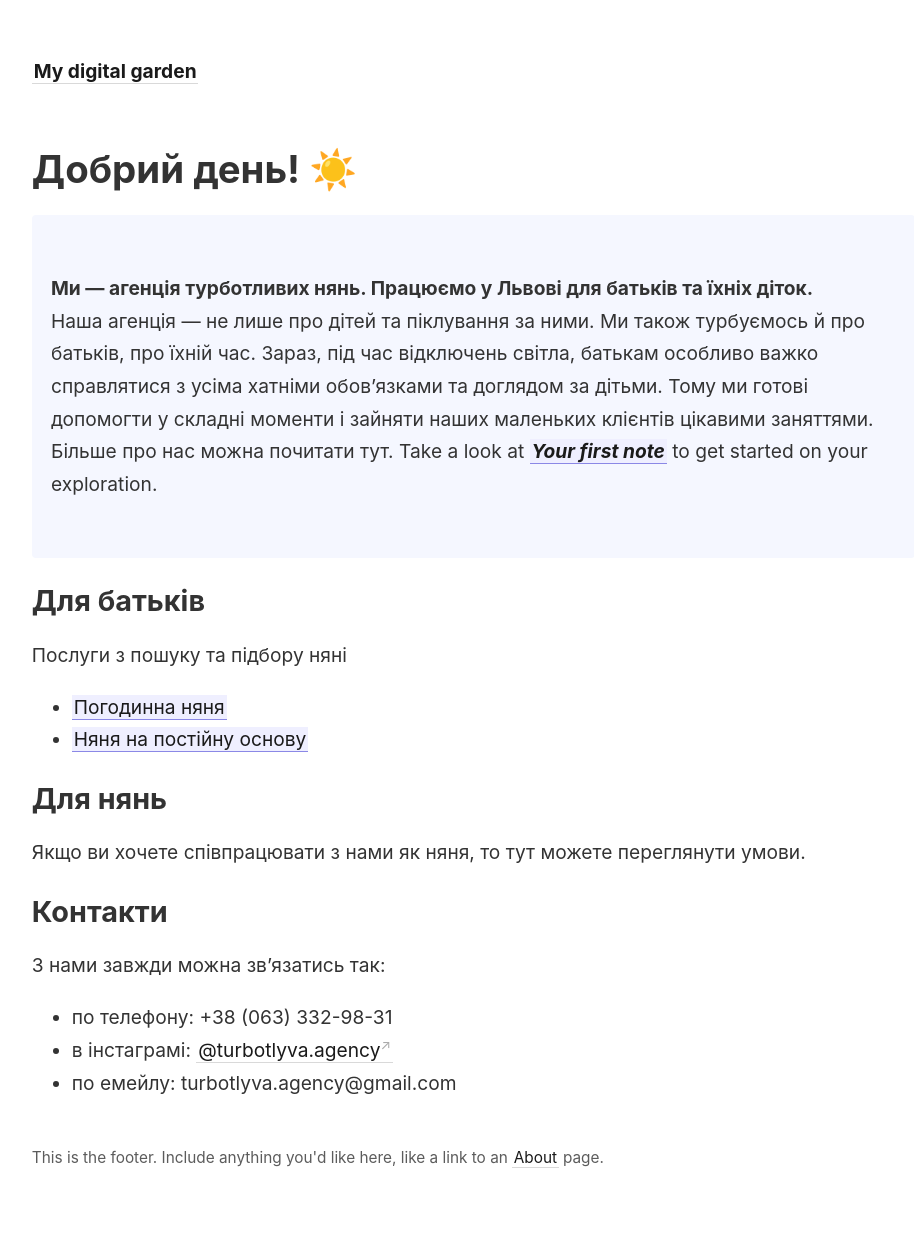
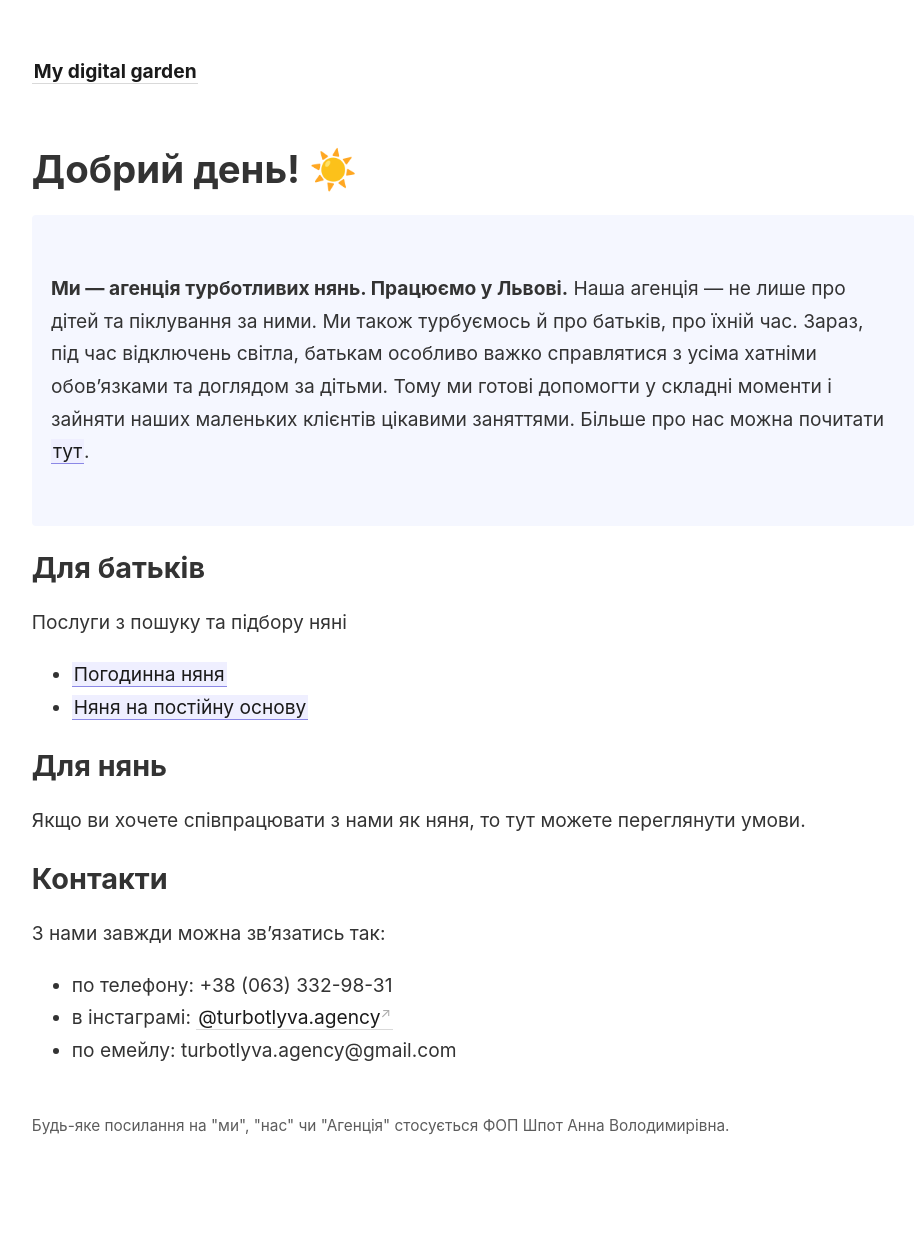
Before and after one commit to ivanchopyk/turbotlyva.agency, a Jekyll site: the page built from _pages/index.md, in a window 1280 px wide. Shown: the whole page, without its empty margins (45-959 px from the left). Built offline with Jekyll 4.4.1, drawn with Linux system fonts in a browser that asks for light colours; after the commit the page ends 1205 px from its top, so only the background shows below that.

Commit message:
footer, note, index

```diff
--- a/_includes/footer.html
+++ b/_includes/footer.html
@@ -1 +1 @@
-This is the footer. Include anything you'd like here, like a link to an <a class="internal-link" href="{{ site.baseurl }}/about">About</a> page.
+Будь-яке посилання на "ми", "нас" чи "Агенція" стосується ФОП Шпот Анна Володимирівна.
--- a/_layouts/note.html
+++ b/_layouts/note.html
@@ -14,8 +14,6 @@ layout: default
   <div id="notes-entry-container">
     <content>
       {{ content }}
-
-      <p style="font-size: 8;" "colour: #bfbfbf;"> Будь-яке посилання на "ми", "нас" чи "Агенцію" стосується ФОП Шпот Анна Володимирівна.</p>
     </content>
 
   </div>
--- a/_pages/index.md
+++ b/_pages/index.md
@@ -8,14 +8,12 @@ permalink: /
 # Добрий день! ☀️
 
 <p style="padding: 3em 1em; background: #f5f7ff; border-radius: 4px;">
-  <b>Ми — агенція турботливих нянь. Працюємо у Львові для батьків та їхніх діток.</b>
+  <b>Ми — агенція турботливих нянь. Працюємо у Львові.</b>
 
 
   Наша агенція — не лише про дітей та піклування за ними. Ми також турбуємось й про батьків, про їхній час. Зараз, під час відключень світла, батькам особливо важко справлятися з усіма хатніми обов’язками та доглядом за дітьми. Тому ми готові допомогти у складні моменти і зайняти наших маленьких клієнтів цікавими заняттями.
 
-  Більше про нас можна почитати тут.
-
-Take a look at <span style="font-style:italic; font-weight: bold">[[Your first note]]</span> to get started on your exploration.
+  Більше про нас можна почитати [[about|тут]].
 </p>
 
 ## Для батьків
```
